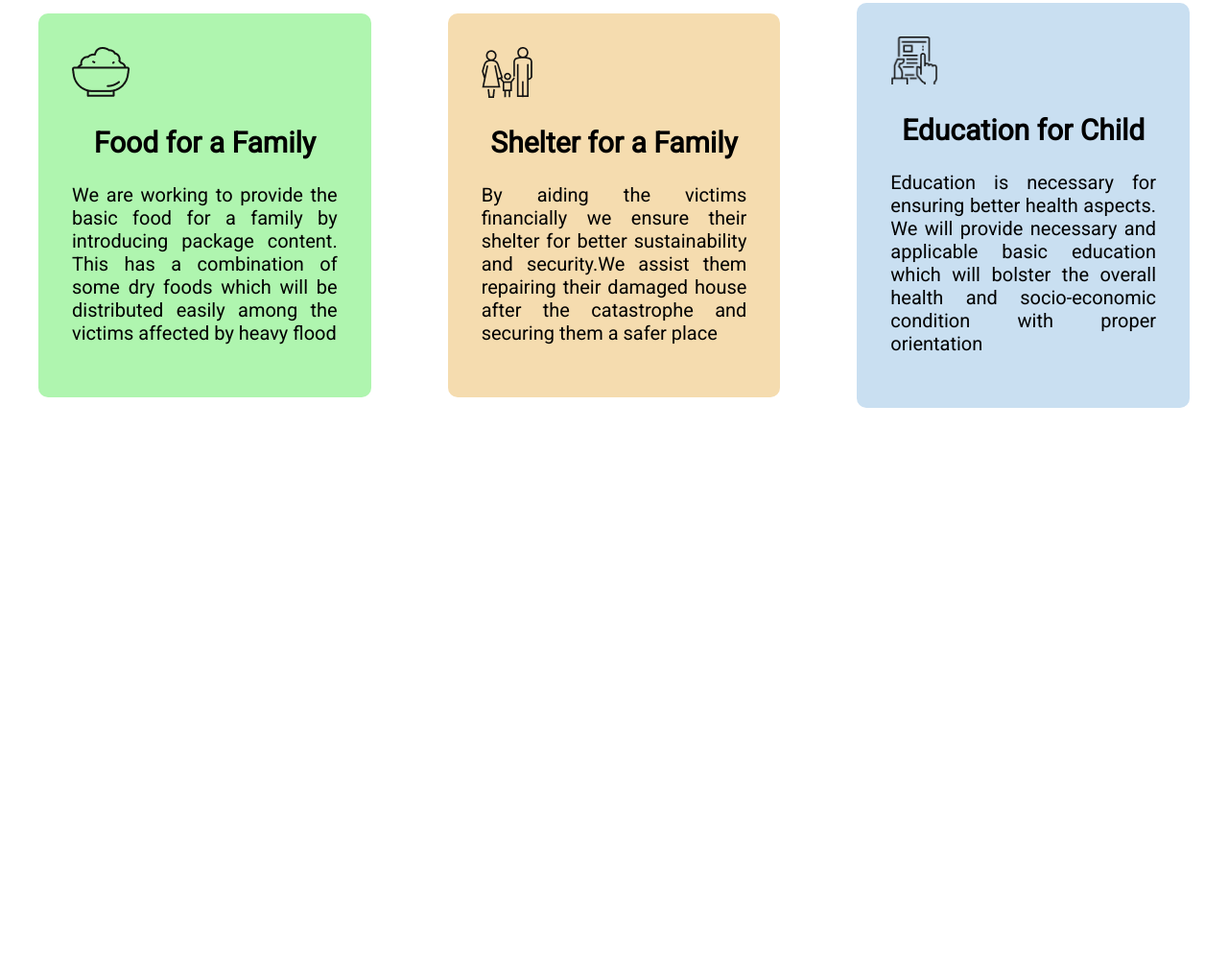
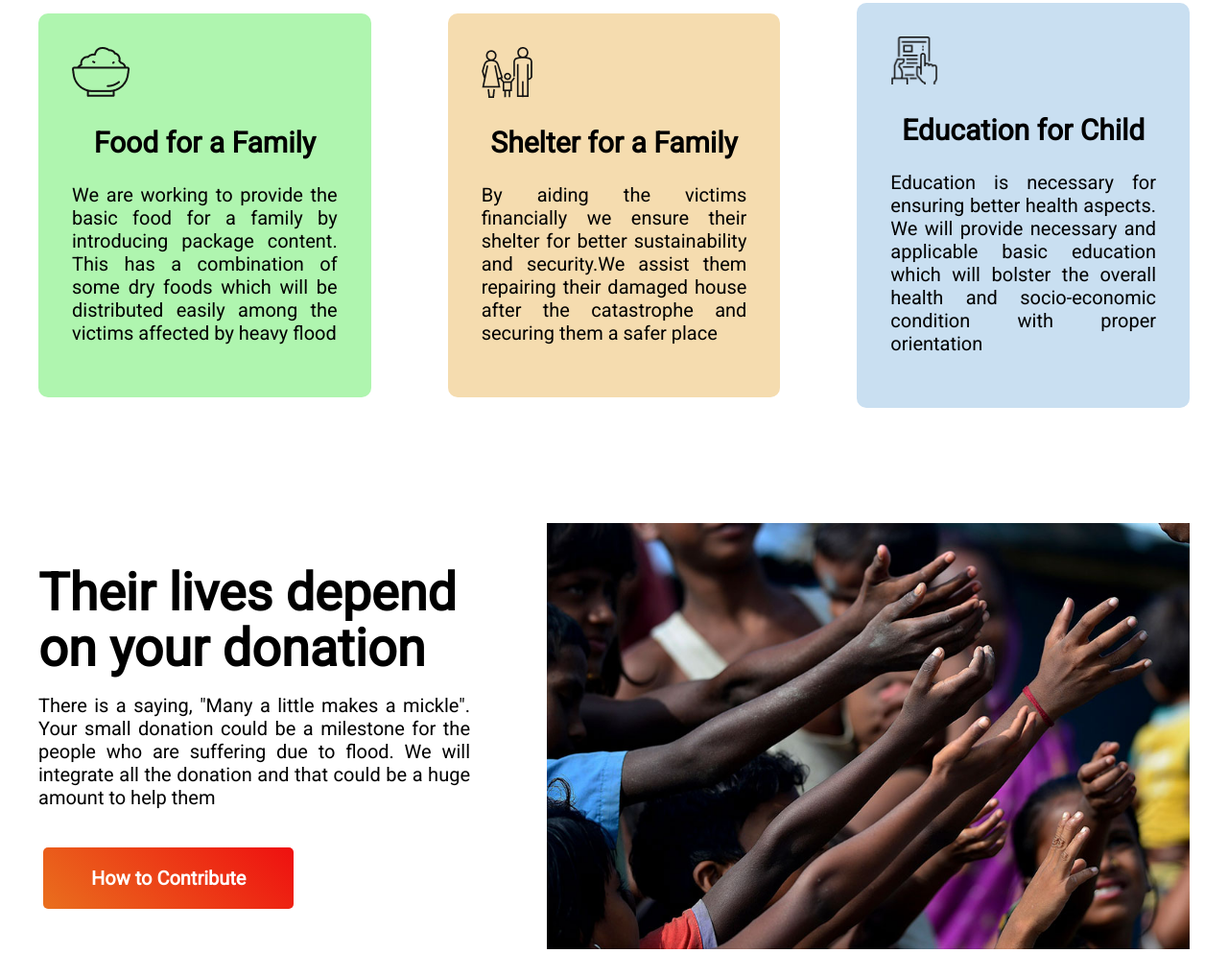
Before and after one commit to ilm22/module_5_assignment, a plain HTML site: page index.html in a window 1280 px wide. Shown: the part 1677-2670 px from the top of the page at 96% size. Before the commit the page ends 2102 px from the top, so only its background shows below. Drawn offline with Linux system fonts and the light colour scheme.

Commit message:
con_part_completed

```diff
--- a/index.html
+++ b/index.html
@@ -96,6 +96,25 @@
 
     </div>
 
+    <div class="flex-parent3">
+        <div class="contribution_text">
+            <h1 id="contri_header">Their lives depend </h1>
+            <h1 id="contri_header">on your donation</h1>
+            <p>There is a saying, "Many a little makes a mickle". Your small donation could be a milestone
+                for the people who are suffering due to flood. We will integrate all the donation and that could
+                be a huge amount to help them
+            </p>
+            <a class="anchor_button2" target="_blank" class=""
+                href="https://www.globalgiving.org/projects/emergency-relief-for-flood-victims-in-bangladesh/">How to
+                Contribute</a>
+        </div>
+
+        <div class="contribution_image">
+            <img src="images/donation13.jpg" alt="" width="670px">
+        </div>
+
+    </div>
+
 
 
 
--- a/style.css
+++ b/style.css
@@ -180,10 +180,49 @@ select {
     font-weight: 100;
     font-size: 20px;
     border-radius: 10px;
-
-
 }
 
 #fourth_header {
     text-align: center;
 }
+
+.flex-parent3 {
+    display: flex;
+    justify-content: center;
+    align-items: center;
+}
+
+.anchor_button2 {
+
+    text-decoration: none;
+    background: linear-gradient(45deg, rgba(231, 97, 7, 0.911), rgba(238, 7, 7, 0.966));
+    padding: 20px 50px;
+    border-radius: 5px;
+    color: white;
+    font-weight: 700;
+    left: 5px;
+    top: 40px;
+    position: relative;
+    margin: 18px 0px;
+}
+
+.contribution_text {
+    text-align: justify;
+    position: relative;
+    top: 180px;
+    margin: 40px;
+    font-weight: 400;
+    font-size: 20px;
+
+}
+
+.contribution_image {
+    position: relative;
+    margin: 40px;
+    border-radius: 50px;
+    top: 220px;
+}
+
+#contri_header {
+    font-weight: 700;
+}
```
